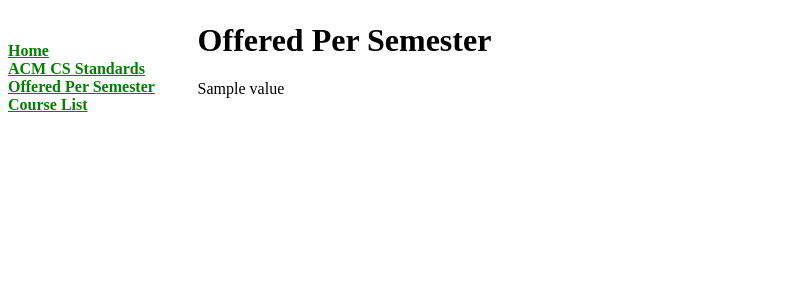
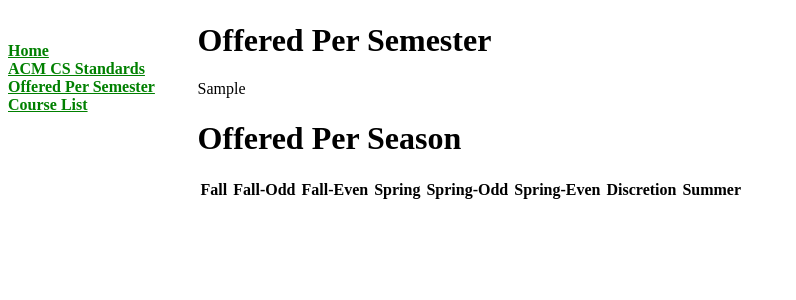
Before and after one commit to mwsu-csmp/scheduling-dashboard, a Django app: template polls/templates/polls/persemester.html in a window 1280 px wide. Shown: the part 159-459 px from the top of the page, without its empty margins (0-796 px from the left). Run offline with Django 3.2, Linux system fonts and the light colour scheme; the template is opened without the code that fills it: most values are stand-ins (such as "Sample title", 1, 10 or a date in 2020); lists and menus that the app fills with data are empty; parts of the project's set-up code (start-up, migrations or seed data) failed here and were passed over.

Commit message:
Made all courses come from models. Made page that creates summary of what is offered per semester

```diff
--- a/polls/static/polls/style.css
+++ b/polls/static/polls/style.css
@@ -19,3 +19,7 @@ div.header {
   color: white;
   font-size: 30px;
 }
+
+ table.table {
+  empty-cells: hide;
+}
--- a/polls/templates/polls/persemester.html
+++ b/polls/templates/polls/persemester.html
@@ -4,7 +4,112 @@
    {% endblock %}
      {% block content %}
         <h1> Offered Per Semester </h1>
-	      {% for value in hours_per_semester %}
-	         <p>{{ value }} </p>
-	      {% endfor %}
+           {% for values in hours_per_semester %}
+	         <p>{{ values }} </p>
+           {% endfor %}
+        <h1>Offered Per Season</h1>
+            <table class="table" align="left">
+              <tr>
+                <th>Fall</th>
+              </tr>
+              {% for s in courses %}
+                {% if "'fall'" in s.offered %}
+              <tr>
+                  <td>{{s.subject}}{{s.number}}</td>
+                  <td>{{ s.workloadhours }}</td>
+              </tr>
+                {% endif %}
+            {% endfor %}
+            </table>
+            <table class="table" align="left">
+              <tr>
+                <th>Fall-Odd</th>
+              </tr>
+              {% for s in courses %}
+                {% if "'fall-odd'" in s.offered %}
+              <tr>
+                  <td>{{s.subject}}{{s.number}}</td>
+                  <td>{{ s.workloadhours }}</td>
+              </tr>
+                {% endif %}
+            {% endfor %}
+            </table>
+            <table class="table" align="left">
+              <tr>
+                <th>Fall-Even</th>
+              </tr>
+              {% for s in courses %}
+                {% if "'fall-even'" in s.offered  %}
+              <tr>
+                  <td>{{s.subject}}{{s.number}}</td>
+                  <td>{{ s.workloadhours }}</td>
+              </tr>
+                {% endif %}
+            {% endfor %}
+            </table>
+            <table class="table" align="left">
+              <tr>
+                <th>Spring</th>
+              </tr>
+              {% for s in courses %}
+                {% if "'spring'" in s.offered  %}
+              <tr>
+                  <td>{{s.subject}}{{s.number}}</td>
+                  <td>{{ s.workloadhours }}</td>
+              </tr>
+                {% endif %}
+            {% endfor %}
+            </table>
+            <table class="table" align="left">
+              <tr>
+                <th>Spring-Odd</th>
+              </tr>
+              {% for s in courses %}
+                {% if "'spring-odd'" in s.offered  %}
+              <tr>
+                  <td>{{s.subject}}{{s.number}}</td>
+                  <td>{{ s.workloadhours }}</td>
+              </tr>
+                {% endif %}
+            {% endfor %}
+            </table>
+            <table class="table" align="left">
+              <tr>
+                <th>Spring-Even</th>
+              </tr>
+              {% for s in courses %}
+                {% if "'spring-even'" in s.offered  %}
+              <tr>
+                  <td>{{s.subject}}{{s.number}}</td>
+                  <td>{{ s.workloadhours }}</td>
+              </tr>
+                {% endif %}
+            {% endfor %}
+            </table>
+            <table class="table" align="left">
+              <tr>
+                <th>Discretion</th>
+              </tr>
+              {% for s in courses %}
+                {% if "'discretion'" in s.offered  %}
+              <tr>
+                  <td>{{s.subject}}{{s.number}}</td>
+                  <td>{{ s.workloadhours }}</td>
+              </tr>
+                {% endif %}
+            {% endfor %}
+            </table>
+            <table class="table" align="left">
+              <tr>
+                <th>Summer</th>
+              </tr>
+              {% for s in courses %}
+                {% if "'summer'" in s.offered  %}
+              <tr>
+                  <td>{{s.subject}}{{s.number}}</td>
+                  <td>{{ s.workloadhours }}</td>
+              </tr>
+                {% endif %}
+            {% endfor %}
+            </table>
      {% endblock %}
--- a/polls/urls.py
+++ b/polls/urls.py
@@ -2,6 +2,7 @@ from django.urls import path
 
 from . import views
 from . import xmlviews
+from . import models
 
 urlpatterns = [
     path('index/', views.index, name='index'),
--- a/stndapp/settings.py
+++ b/stndapp/settings.py
@@ -38,6 +38,7 @@ INSTALLED_APPS = [
     'django.contrib.sessions',
     'django.contrib.messages',
     'django.contrib.staticfiles',
+    'xml.etree.ElementTree'
 ]
 
 MIDDLEWARE = [
--- a/stndapp/urls.py
+++ b/stndapp/urls.py
@@ -21,6 +21,6 @@ urlpatterns = [
     path('persemester/',include('polls.urls')),
     path('courselist/', include('polls.urls')),
     path('acmcs/', include('polls.urls')),
-    path('index/', include('polls.urls')),
+    path('', include('polls.urls')),
     path('admin/', admin.site.urls),
 ]
```
Also changed, not shown: polls/models.py (+41 -1 lines), polls/templates/polls/course.html (added, +12 -0 lines), polls/views.py (+43 -27 lines), polls/xmlviews.py (+4 -5 lines), polls/migrations/0001_initial.py, polls/migrations/0002_auto_20190828_0024.py (added), polls/migrations/0003_auto_20190828_0034.py (added).
